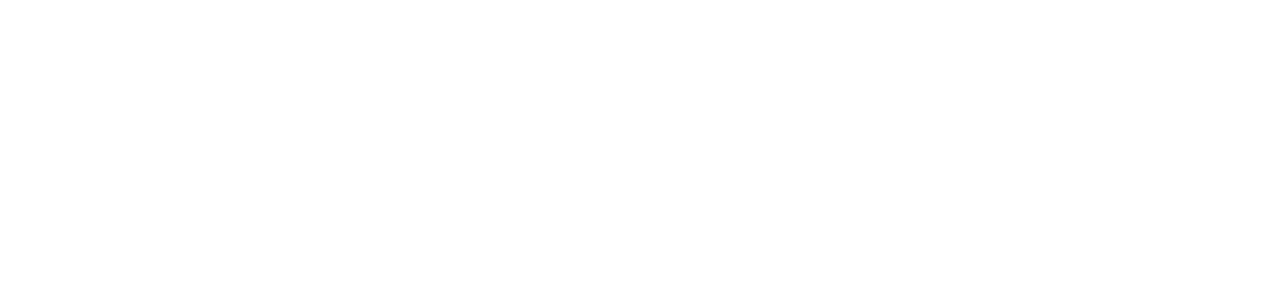
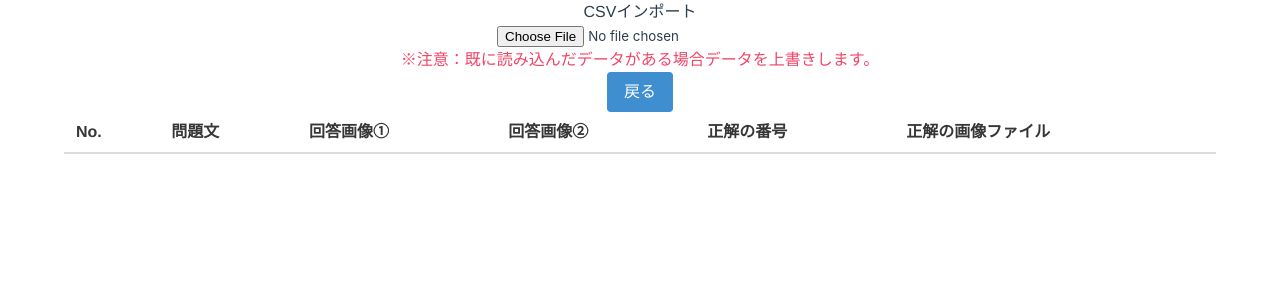
Before and after one commit to shimane-ishida/miraihaku-2019, a Vue app: page /#/import/csv/adult in a window 1280 px wide. Shown: the top 300 px of the page. Built offline with nearby package versions, Linux system fonts and the light colour scheme.

Commit message:
CSVデータインポート処理実装

```diff
--- a/src/router.js
+++ b/src/router.js
@@ -39,7 +39,7 @@
       component: ChildrenAnq
     },
     {
-      path: '/import/csv',
+      path: '/import/csv/:q',
       name: 'import',
       component: Import
     }
--- a/src/store.js
+++ b/src/store.js
@@ -18,20 +18,33 @@
     finish(state){
       //初期化
       state.count = 0
+      state.AdultQuizs.forEach(e => {
+        e.done = true
+      });
+      state.ChildrenQuizs.forEach(e => {
+        e.done = true
+      });
+    },
+    setQuizs(state, data){
+      if(data.mode == "adult"){
+        state.AdultQuizs = data.quiz
+      }else if(data.mode == "children"){
+        state.ChildrenQuizs = data.quiz
+      }
     }
   },
   getters: {
-    AdultQuizs: state => {
+    doneAdultQuizs: state => {
       //未回答クイズの取得
       return state.AdultQuizs.filter(quiz => !quiz.done)
     },
-    ChildrenQuizs: state => {
+    doneChildrenQuizs: state => {
       //未回答クイズの取得
       return state.ChildrenQuizs.filter(quiz => !quiz.done)
     }
   },
   plugins: [createPersistedState({
     storage: window.sessionStorage,
-    key: 'projMituketa'
+    key: 'projMiraihaku'
   })] // この行でvuexに「vuex-persistedstate」を追加
 })
--- a/src/views/Home.vue
+++ b/src/views/Home.vue
@@ -19,7 +19,14 @@
         </router-link>
       </div>
     </div>
-    <div><router-link to="/import/csv"></router-link></div>
+    <div class="columns">
+      <div class="column">
+        <router-link to="/import/csv/adult">おとな編CSVデータ読み込み</router-link>
+      </div>
+      <div class="column">
+        <router-link to="/import/csv/children">こども編CSVデータ読み込み</router-link>
+      </div>
+      </div>
   </div>
 </template>
 
--- a/src/views/Import.vue
+++ b/src/views/Import.vue
@@ -1,11 +1,95 @@
 <template>
   <div>
-
+    <div class="container">
+      <h3 class="is-3">CSVインポート</h3>
+      <input type="file" @change="fileChange">
+      <div>
+        <p class="has-text-danger">
+          ※注意：既に読み込んだデータがある場合データを上書きします。
+        </p>
+        <div>
+          <a href="/" class="button is-info">戻る</a>
+        </div>
+        <table class="table is-fullwidth">
+          <thead>
+            <tr>
+              <th>No.</th>
+              <th>問題文</th>
+              <th>回答画像①</th>
+              <th>回答画像②</th>
+              <th>正解の番号</th>
+              <th>正解の画像ファイル</th>
+            </tr>
+          </thead>
+          <tbody>
+            <tr v-for="worker in workers" v-bind:key="worker.id">
+              <td>{{ worker.no }}</td>
+              <td>{{ worker.q }}</td>
+              <td>{{ worker.ans1 }}</td>
+              <td>{{ worker.ans2 }}</td>
+              <td>{{ worker.ans }}</td>
+              <td>{{ worker.ans_img }}</td>
+            </tr>
+          </tbody>
+        </table>
+      </div>
+    </div>
   </div>
 </template>
 
 <script>
 export default {
+  data: function(){
+    return {
+      workers: [],
+    }
+  },
+  mounted(){
+    if(this.$route.params.q == "adult"){
+      this.workers = this.$store.state.AdultQuizs;
+    }else if(this.$route.params.q == "children"){
+      this.workers = this.$store.state.ChildrenQuizs;
+    }
+  },
+  methods:{
+    fileChange: function(e){
+      const file = e.target.files[0]
+      const reader = new FileReader()
+      const workers = []
+      this.workers= []
+
+      const loadFunc = () => {
+        const lines = reader.result.split("\n")
+        let index = 1
+        lines.forEach(element => {
+          const workerData = element.split(",")
+          if(workerData.length == 1) return
+          //1行目はヘッダなので飛ばす
+          if(index != 1) {
+            const worker = {
+              no: workerData[0],
+              q: workerData[1],
+              ans1: workerData[2],
+              ans2: workerData[3],
+              ans: workerData[4],
+              ans_img: workerData[5],
+              done: false,
+            }
+            workers.push(worker)
+          }
+          index++
+        })
+        this.workers = workers
+        const data = {
+          mode: this.$route.params.q,
+          quiz: workers
+        }
+        this.$store.commit('setQuizs',data)
+      };
+      reader.onload = loadFunc
+      reader.readAsText(file)
+    }
+  }
 
 }
 </script>
```
